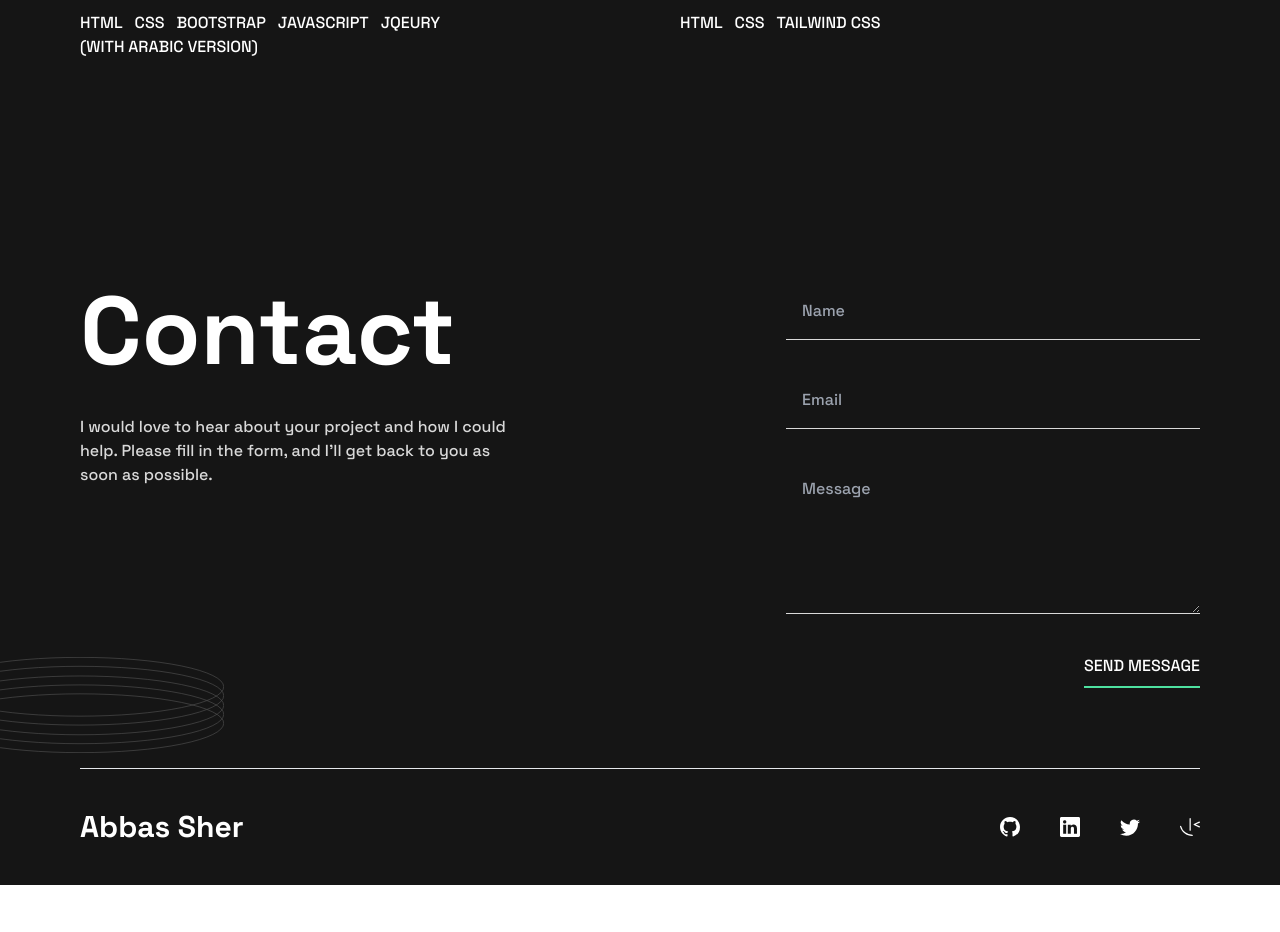
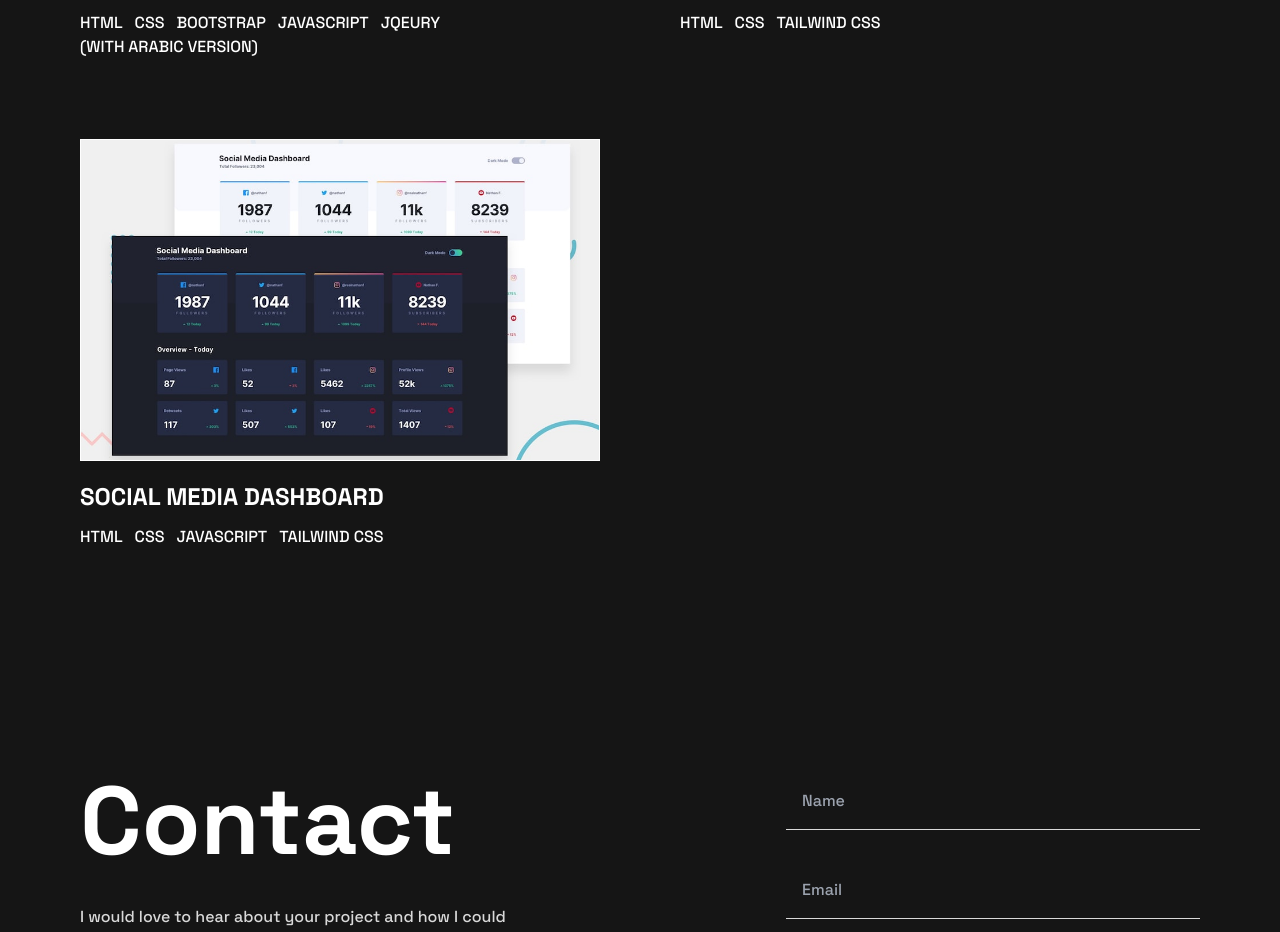
Before and after one commit to Abbassher55/React-Tailwind-Porfolio, a React (Vite) app: page / in a window 1280 px wide. Shown: the part 3360-4292 px from the top of the page. Before the commit the page ends 4245 px from the top, so only its background shows below. Built offline with nearby package versions, Linux system fonts and the light colour scheme.

Commit message:
adding social media project

```diff
--- a/src/data/data.js
+++ b/src/data/data.js
@@ -7,6 +7,7 @@ import saidCart from "../../assets/images/said-cart.png";
 // import naqshi from "../../assets/images/naqshi.png";
 import perfumes from "../../assets/images/perfumes-wesbite.png";
 import manageImage from "../../assets/images/manage-landing-page.jpg";
+import socialMediaDashboard from "../../assets/images/social-media-dashboard.jpg";
 
 export const projects = [
   {
@@ -90,6 +91,15 @@ export const projects = [
     title: "Manage Landing Page",
     technologies: ["HTML", "CSS", "Tailwind CSS"],
   },
+  {
+    id: 8,
+    desktopImage: socialMediaDashboard,
+    mobImage: socialMediaDashboard,
+    github: "https://github.com/Abbassher55/Social-media-dashboard-with-tailwind-css",
+    liveSite: "https://abbassher55.github.io/Social-media-dashboard-with-tailwind-css/",
+    title: "Social media dashboard",
+    technologies: ["HTML", "CSS", "Javascript", "Tailwind CSS"],
+  },
 ];
 
 export const learn_technologies = [
```
Also changed, not shown: assets/images/social-media-dashboard.jpg (added).
